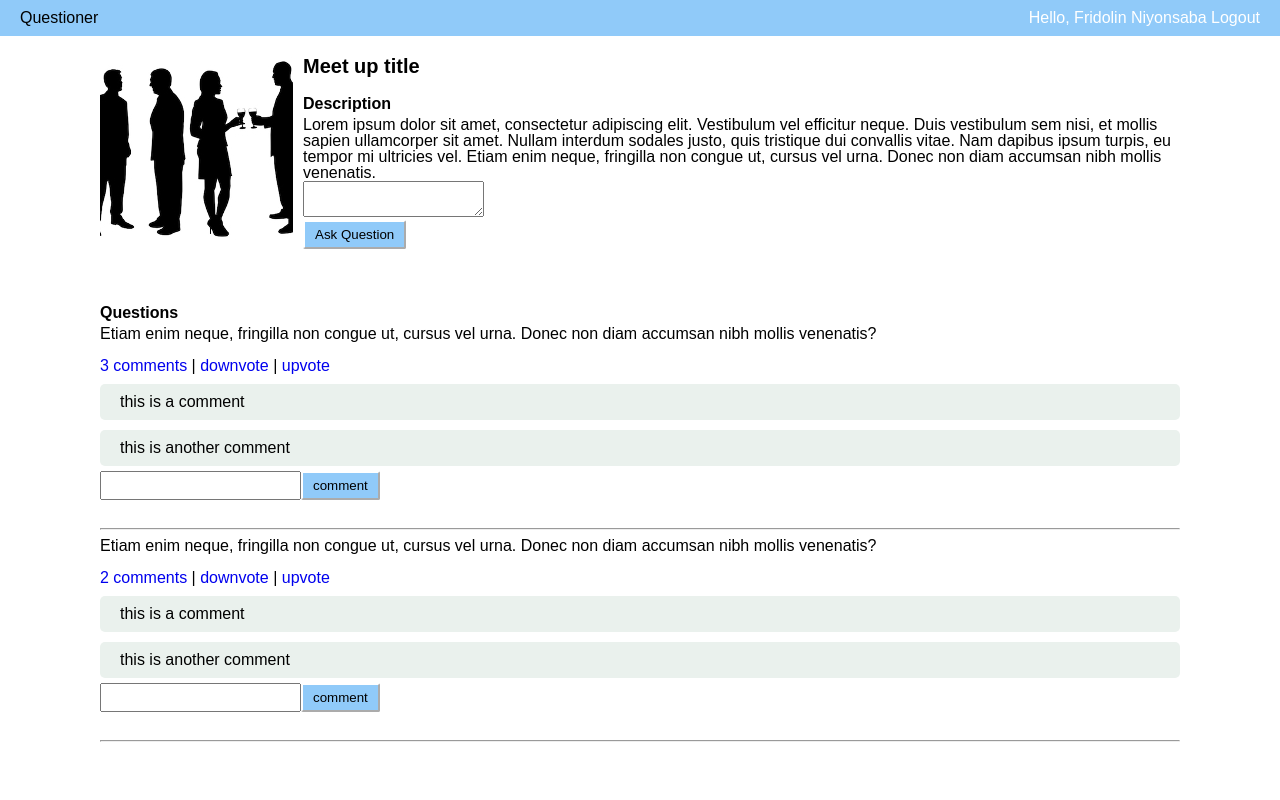
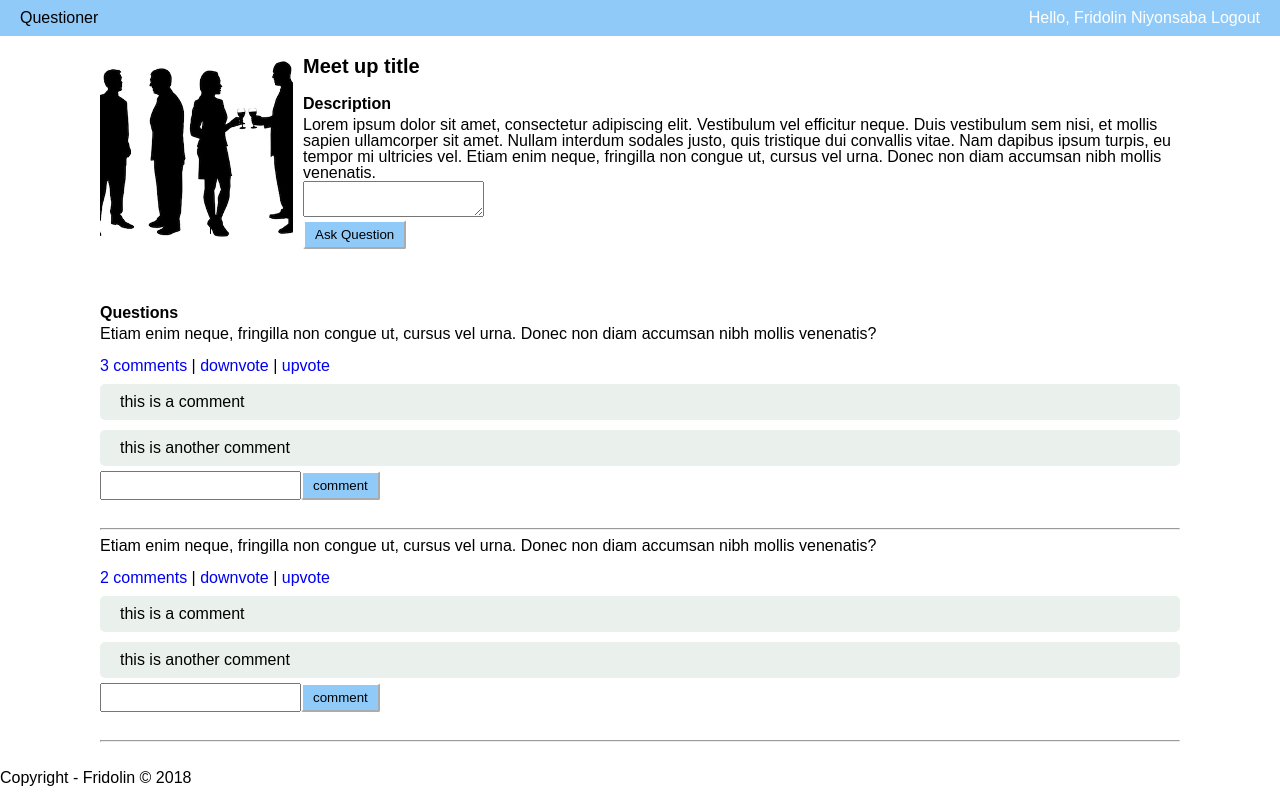
Before and after one commit to fridolinho/Questioner, a plain HTML site: page ui/single_meetup.html in a window 1280 px wide. Drawn offline with Linux system fonts and the light colour scheme.

Commit message:
Update single_meetup.html

```diff
--- a/ui/single_meetup.html
+++ b/ui/single_meetup.html
@@ -64,5 +64,6 @@
 			</div>
 		</div>
 	</div>
+<footer><p>Copyright - Fridolin &copy; 2018</p></footer>
 </body>
 </html>
```
